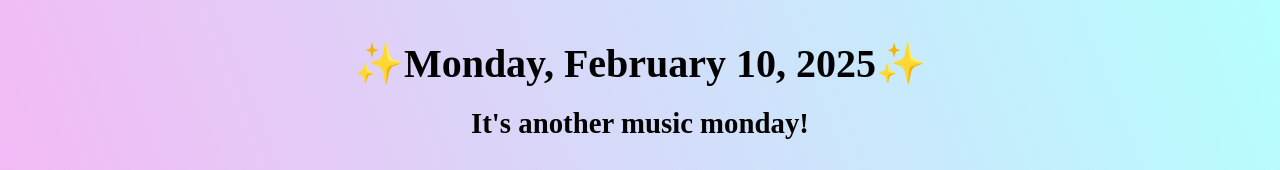
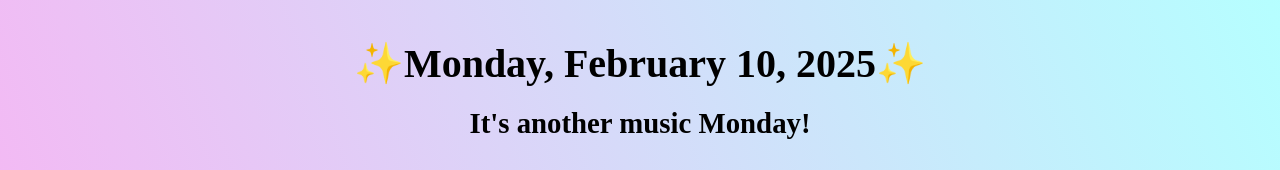
Before and after one commit to jpalank31/Feb10, a plain HTML site: page index.html in a window 1280 px wide. Shown: the top 170 px of the page. Drawn offline with Linux system fonts and the light colour scheme.

Commit message:
Update index.html

```diff
--- a/index.html
+++ b/index.html
@@ -65,7 +65,7 @@
   </head>
   <body>
     <h1>✨Monday, February 10, 2025✨</h1>
-    <h3>It's another music monday!</h3>
+    <h3>It's another music Monday!</h3>
     <br />
     <p>
       Today is the halfway point in my trip. I'm betting the quantum
```
